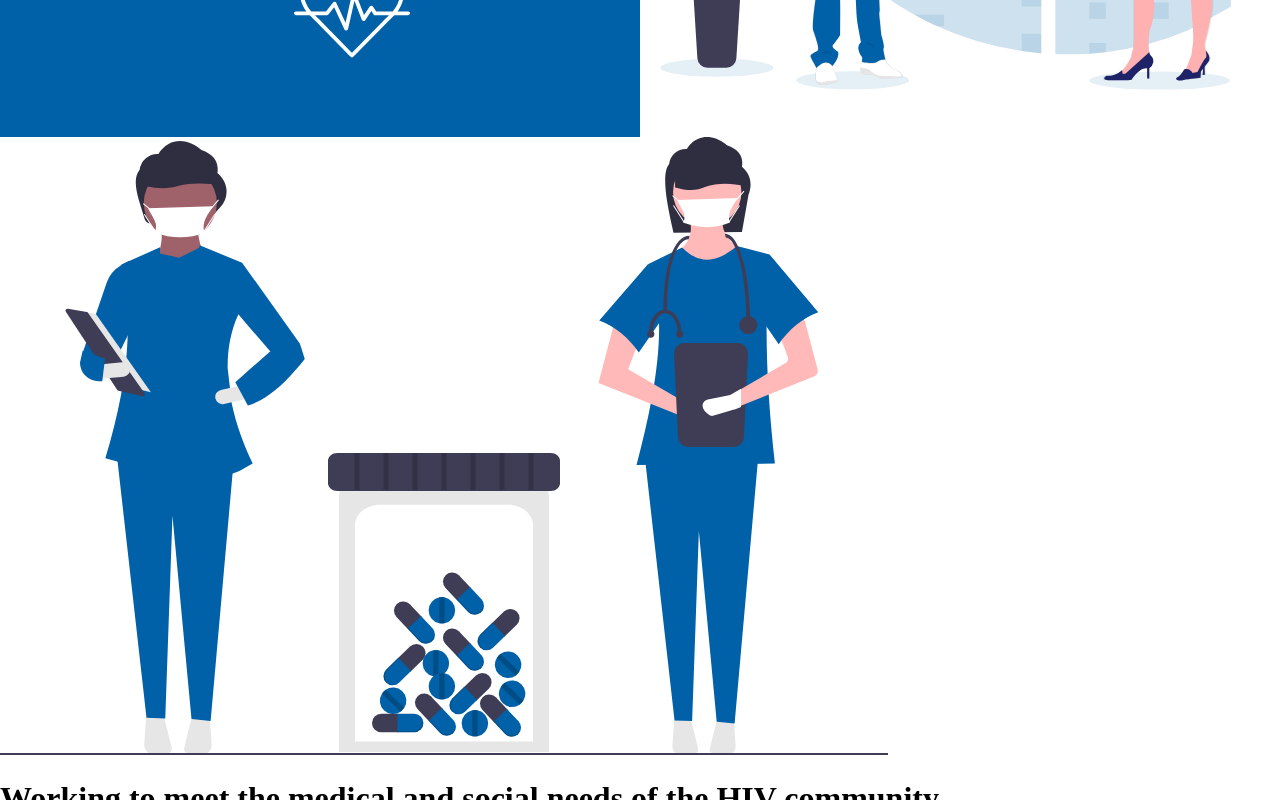
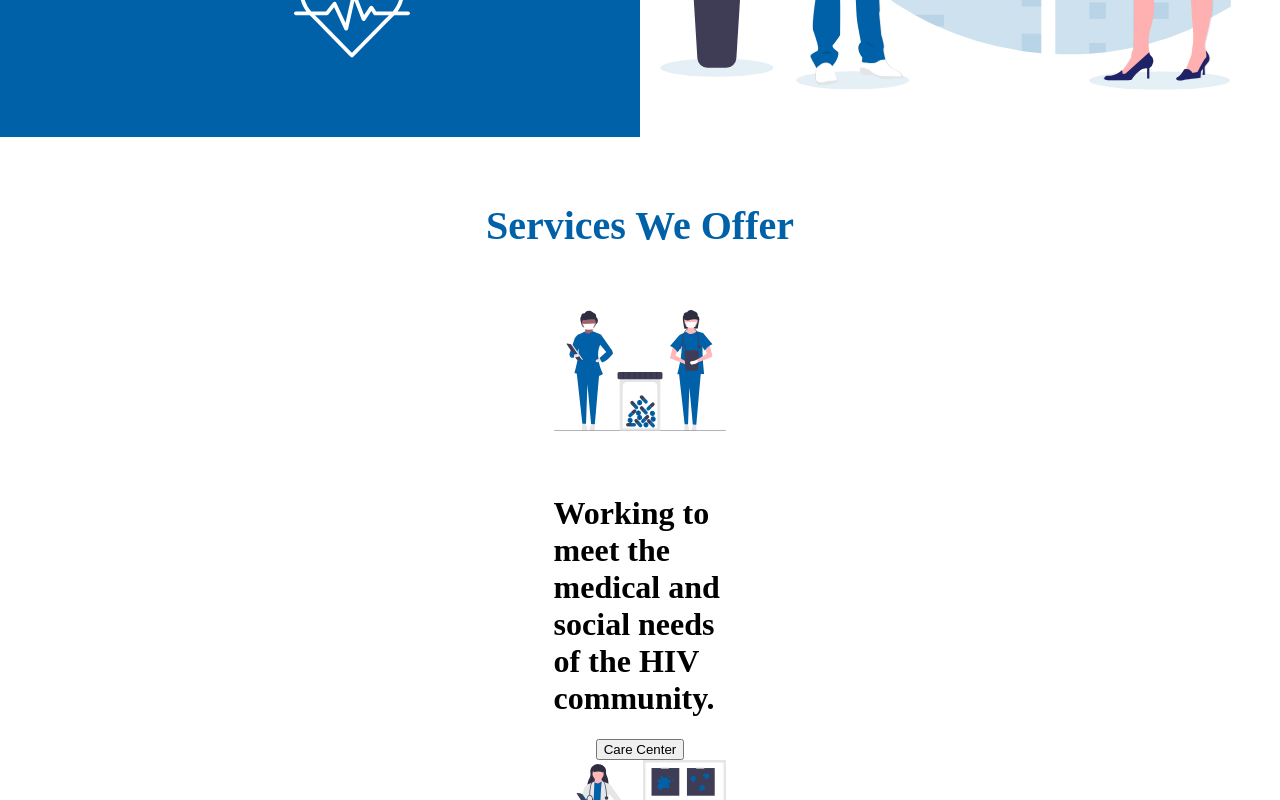
Before and after one commit to mrnguyener21/Hospital_Landing_Page_React, a React (Create React App) app: page / in a window 1280 px wide. Shown: the part 620-1420 px from the top of the page. Built offline with nearby package versions, Linux system fonts and the light colour scheme.

Commit message:
roughly added containers to the card section and rough copy * pasted over css style from vanilla JS landing page

```diff
--- a/src/component/Body/Body.js
+++ b/src/component/Body/Body.js
@@ -2,6 +2,9 @@ import styles from './Body.module.css'
 const Body = ({serviceCards}) => {
     console.log(serviceCards);
     return (
+        <div className={styles.cardSection}>
+            <h1 className={styles.cardTitle}>Services We Offer</h1>
+            <div className={styles.cardContainer}>
                 <div className={styles.card}>
                     {serviceCards.map(({image, description, button}) =>
                         <>
@@ -9,8 +12,9 @@ const Body = ({serviceCards}) => {
                         <h1>{description}</h1>
                         <button>{button}</button>
                         </>
-
                     )}
+                </div>
+            </div>
         </div>
     )
 }
--- a/src/component/Body/Body.module.css
+++ b/src/component/Body/Body.module.css
@@ -0,0 +1,64 @@
+.cardSection{
+    display: flex;
+    align-items: center;
+    flex-direction: column;
+    padding: 3% 5%;
+}
+
+.cardTitle{
+    font-size: 40px;
+    color: #0061A8;
+}
+
+.cardTitle:hover{
+    cursor:default;
+}
+
+.cardContainer{
+    border-color: blue;
+    display: flex;
+    /* flex-direction: row; */
+    justify-content: space-evenly;
+    flex-wrap: wrap;
+
+}
+
+.card{
+    display: flex;
+    flex-direction: column;
+    align-items: center;
+    width:15%;
+    margin:3% 7%;
+}
+
+.cardImage{
+    width:100%;
+    margin-bottom: 25%;
+}
+
+.cardDescription{
+    border-color: blue;
+    display: flex;
+    text-align: center;
+    margin-bottom: 10%;
+}
+
+.cardDescription:hover{
+    cursor:default;
+}
+
+.cardButton{
+    background-color: #0061A8;
+    border: none;
+    color: white;
+    padding: 15px 25px;
+    text-align: center;
+    text-decoration: none;
+    display: inline-block;
+    font-size: 16px;
+    border-radius: 25px;
+}
+
+.cardButton:hover{
+    cursor:pointer;
+}
```
Lines whose indentation alone changed are shown as unchanged.
